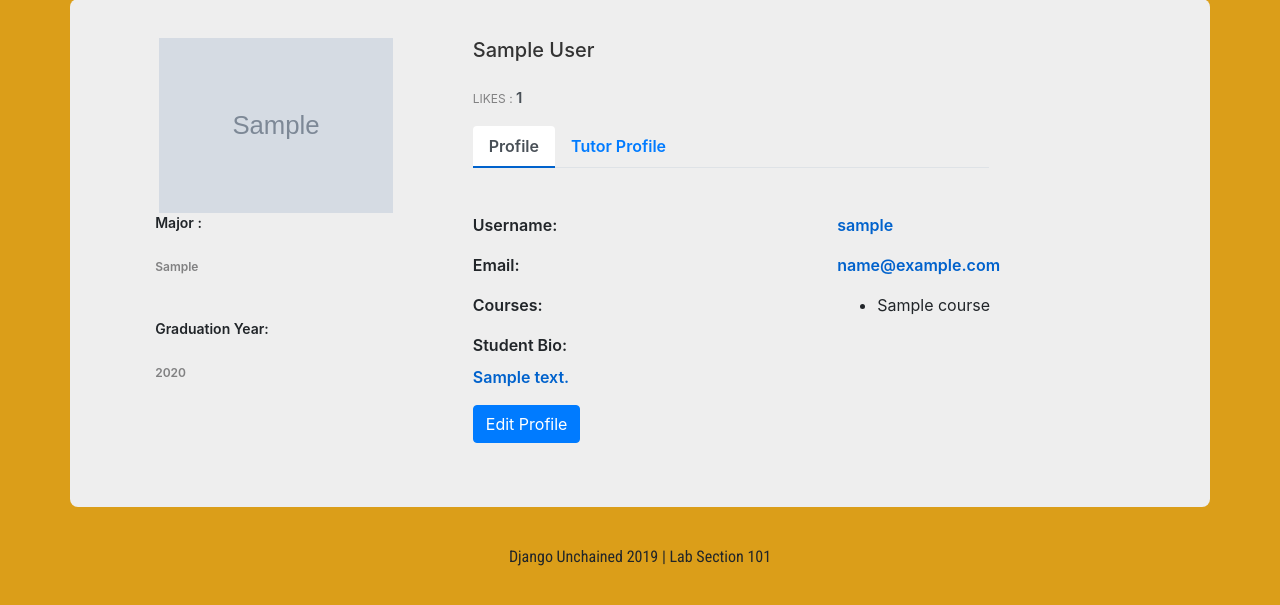
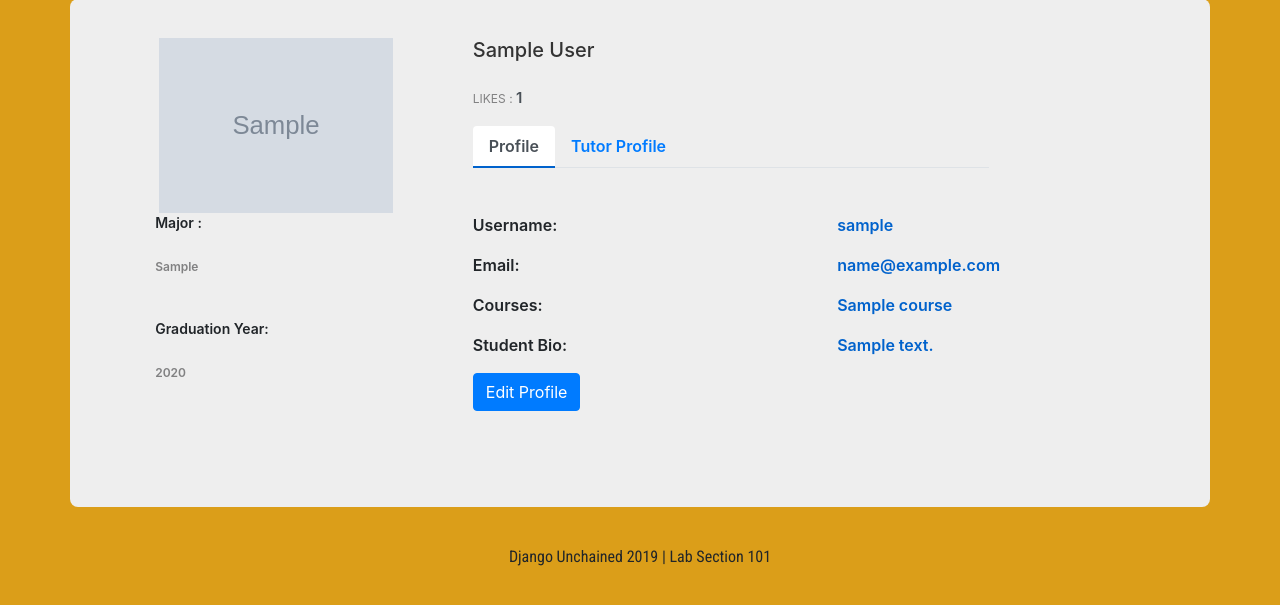
Before and after one commit to thejimster82/SkillMatch, a Django app: a page that uses matching/templates/matching/profile.html in a window 1280 px wide. Shown: the part 118-723 px from the top of the page. Run offline with Django 3.2, Linux system fonts and the light colour scheme; a user stored in the database is signed in; tables that the repository leaves empty hold one stand-in row (values such as "Sample post"); grey boxes marked "Sample" are stand-in pictures; parts of the project's set-up code (start-up, migrations or seed data) failed here and were passed over; some libraries are stand-ins or nearby versions.

Commit message:
add ability to not become tutor on tutor form.  change way we display courses on a profile. First and Last name autopopulate when a user goes to edit their profiles

```diff
--- a/matching/forms.py
+++ b/matching/forms.py
@@ -43,7 +43,7 @@
 class TutorProfileForm(forms.ModelForm):
     class Meta:
         model = Profile
-        fields = ('grad_year', 'tutor_gpa', 'tutor_bio')
+        fields = ('tutor', 'grad_year', 'tutor_gpa', 'tutor_bio')
 
 
 class BecomeTutorForm(forms.ModelForm):
--- a/matching/templates/matching/profile.html
+++ b/matching/templates/matching/profile.html
@@ -164,19 +164,31 @@
                                                 <label>Courses:</label>
                                             </div>
                                             <div class="col-md-6">
-                                                <ul>
 					                                {% for c in courses %}
-					                                <li>{{ c }}</li>
+					                                <p>{{ c }}</p>
 					                                {% endfor %}
-                                                </ul>
                                             </div>
                                         </div>
+                                <div class="row">
+                                    <div class="col-md-6">
+                                        <label>Student Bio:</label><br/>
+                                    </div>
+                                    <div class="col-md-6">
+                                        <p>{{user.profile.bio}}</p>
+                                    </div>
+                                </div>
+
+                                <!--
+                                The other way of displaying the student bio where it takes the whole width!
                                 <div class="row">
                                     <div class="col-md-12">
                                         <label>Student Bio:</label><br/>
                                         <p>{{user.profile.bio}}</p>
                                     </div>
                                 </div>
+                                -->
+
+
                                 {% if request.user.first_name == user.first_name and request.user.last_name == user.last_name %}
                                 <a href="{% url 'update_profile' username %}">
                                     <button type="button" class='btn btn-primary'>Edit Profile</button>
--- a/matching/templates/matching/update_profile.html
+++ b/matching/templates/matching/update_profile.html
@@ -49,7 +49,7 @@
                 </div>
             </div>
             <div class="row">{{ profile_form.profilePicture|as_crispy_field }}</div>
-            <h1 class="mt-2"> Tutor Profile </h1>
+            <h1 class="mt-2"> Be A Tutor? </h1>
             <div class="row">
                 <div class="col-3" style="text-align: center;">
                     {{profile_form.tutor|as_crispy_field}}
@@ -59,6 +59,7 @@
                 </div>
 
             </div>
+            <!--
             <div class="row">
                 <div class="col-12">
                 {{ profile_form.tutor_gpa|as_crispy_field }}
@@ -69,6 +70,7 @@
                 {{ profile_form.tutor_bio|as_crispy_field }}
               </div>
             </div>
+             -->
             <input class="btn-primary btn btn mt-0 mb-0" type="submit" value="Update" style="float: right;">
 		</form>
 	</div>
--- a/matching/views.py
+++ b/matching/views.py
@@ -119,6 +119,7 @@
 
 @login_required
 def update_profile(request, username):
+    UserForm(instance=request.user)
     user = User.objects.get(username=request.user.username)
     grad_range = graduation_range()
     if request.method == 'POST':
@@ -179,6 +180,7 @@
 
 @login_required
 def update_tutorprofile(request, username):
+    UserForm(instance=request.user)
     user = User.objects.get(username=request.user.username)
     if request.method == 'POST':
         tutorprofile_form = TutorProfileForm(
```
